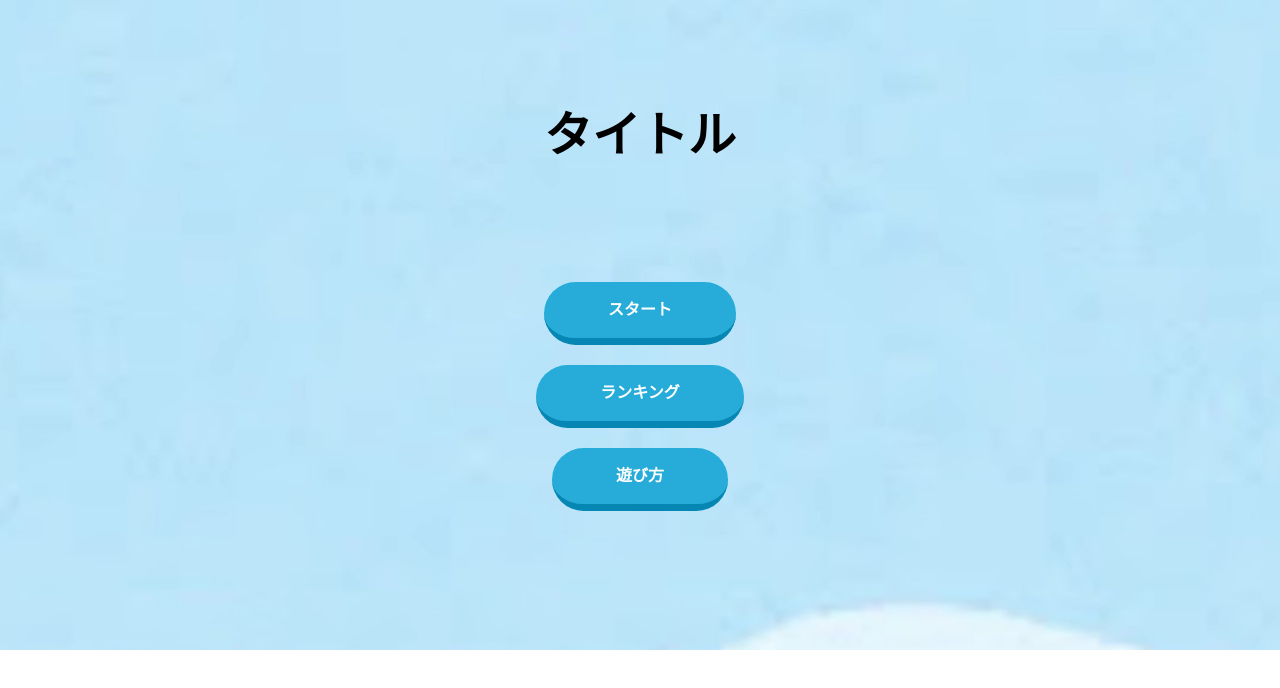
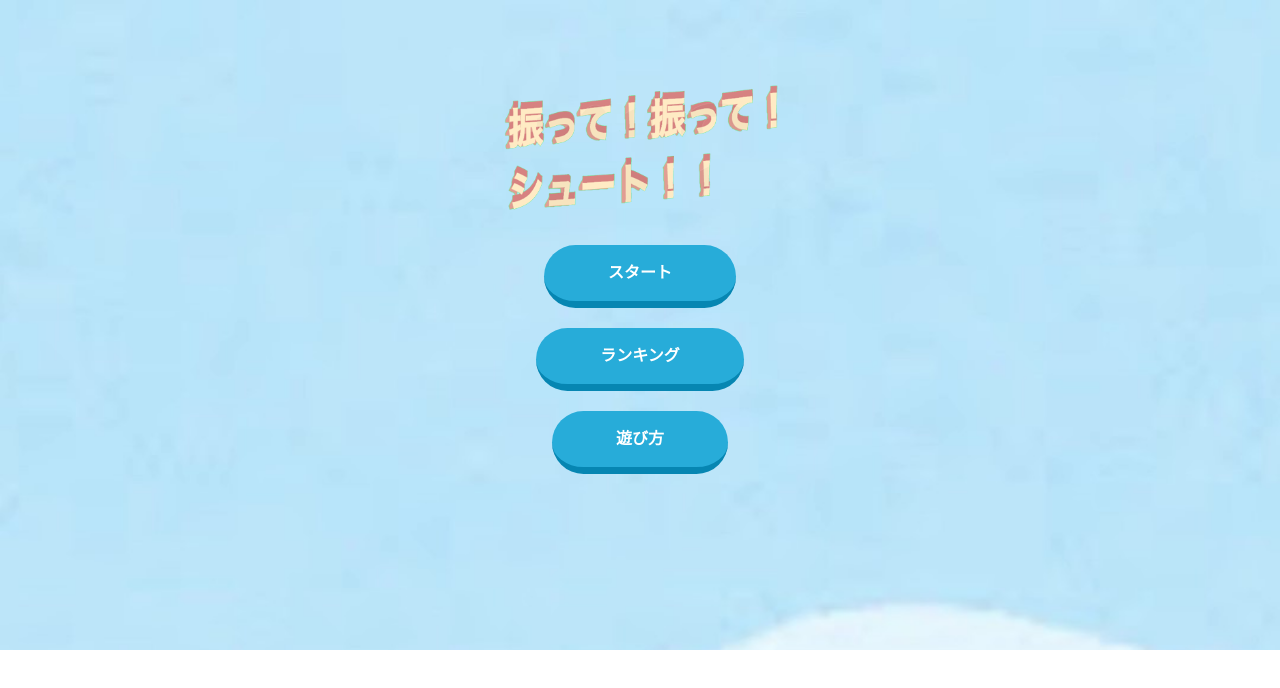
Before and after one commit to abokado2525/mosacup-prototype, a Next.js app in the folder shake-and-throw/: page / in a window 1280 px wide. Shown: the top 688 px of the page. Built offline with nearby package versions, Linux system fonts and the light colour scheme.

Commit message:
タイトル編集

```diff
--- a/shake-and-throw/pages/index.tsx
+++ b/shake-and-throw/pages/index.tsx
@@ -26,7 +26,7 @@ const Home: NextPage = () => {
 
   return (
     <div className={styles.home}>
-            <h1 className={styles.title}>タイトル</h1>
+            <img src="/image/logo.png" className={styles.title}></img>
       <div className={styles.button}>
         {/* <Link href="/game">
         <button className={styles.start} type="button">スタート</button>
--- a/shake-and-throw/styles/components/Home.module.css
+++ b/shake-and-throw/styles/components/Home.module.css
@@ -6,9 +6,11 @@
     background-size: cover;
 }
 .title {
-    font-size: 300%;
-    text-align: center;
-    padding-top: 100px;
+    display: block;
+    margin: auto;
+    transform: translate(0px, 80px);
+    width: 280px;
+    height: auto;
   }
 .button {
     display: flex;
```
Also changed, not shown: shake-and-throw/public/image/logo.png (added).
